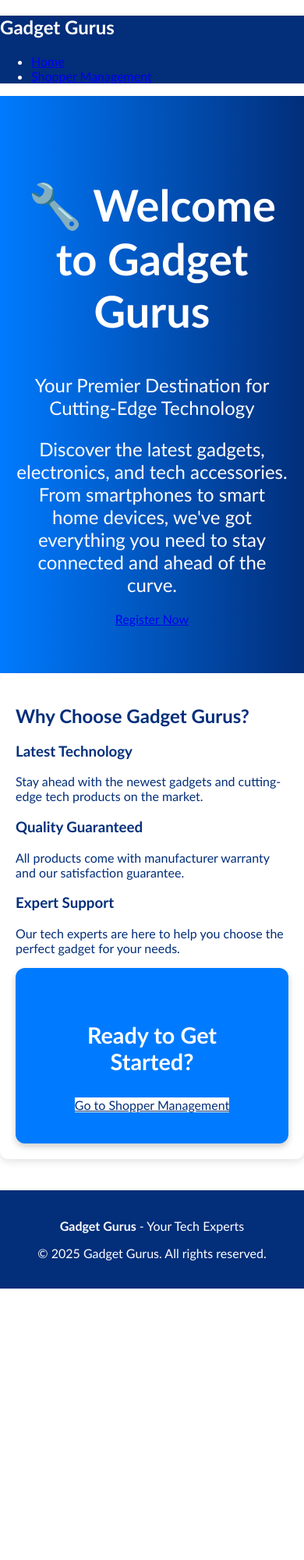
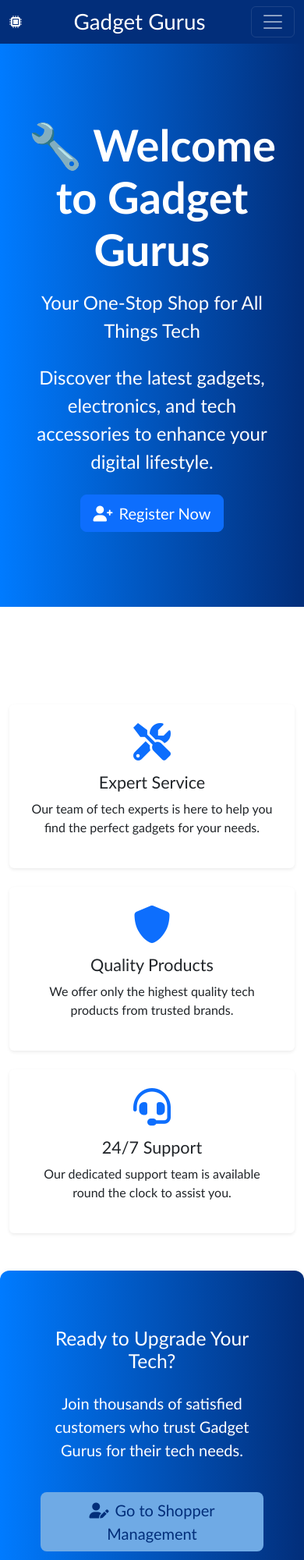
Before and after one commit to hemesvar-psu/IST256-Group-Tech-Tinkerers, a plain HTML site: page index.html in a window 390 px wide. Shown: the top 2000 px of the page at 78% size. Before the commit the page ends 1652 px from the top, so only its background shows below. Drawn offline with nearby package versions, Linux system fonts and the light colour scheme.

Commit message:
Add files via upload

```diff
--- a/index.html
+++ b/index.html
@@ -1,24 +1,31 @@
+<!-- Developed by Intizor Hoshimova -->
 <!DOCTYPE html>
 <html lang="en">
 <head>
   <meta charset="UTF-8">
   <meta name="viewport" content="width=device-width, initial-scale=1.0">
-    <title>Gadget Gurus</title>
-    <link rel="stylesheet" href="styles.css">
+  <title>Gadget Gurus - Home</title>
+  <link href="https://cdn.jsdelivr.net/npm/bootstrap@5.3.0/dist/css/bootstrap.min.css" rel="stylesheet">
+  <link rel="stylesheet" href="https://cdnjs.cloudflare.com/ajax/libs/font-awesome/6.0.0-beta3/css/all.min.css">
+  <link rel="stylesheet" href="style.css">
 </head>
 <body>
   <!-- Navigation Bar -->
   <nav class="navbar navbar-expand-lg navbar-dark bg-dark sticky-top">
     <div class="container">
-        <i class="fas fa-microchip"></i> <h1>Gadget Gurus</h1>
+      <i class="fas fa-microchip"></i>
+      <h1 class="mb-0 ms-2">Gadget Gurus</h1>
+      <button class="navbar-toggler" type="button" data-bs-toggle="collapse" data-bs-target="#navbarNav">
+        <span class="navbar-toggler-icon"></span>
+      </button>
       <div class="collapse navbar-collapse" id="navbarNav">
-            <ul class="navbar-nav mx-auto">
-                <li class="nav-item mx-3">
+        <ul class="navbar-nav ms-auto">
+          <li class="nav-item">
             <a class="nav-link active" href="index.html">
               <i class="fas fa-home"></i> Home
             </a>
           </li>
-                <li class="nav-item mx-3">
+          <li class="nav-item">
             <a class="nav-link" href="shopper-management.html">
               <i class="fas fa-user-edit"></i> Shopper Management
             </a>
@@ -29,71 +36,73 @@
   </nav>
 
   <!-- Hero Section -->
-<section class="hero-section">
-    <div class="container">
-        <h1 class="hero-title">🔧 Welcome to Gadget Gurus</h1>
-        <p class="hero-subtitle">Your Premier Destination for Cutting-Edge Technology</p>
-        <p class="hero-description">
-            Discover the latest gadgets, electronics, and tech accessories.
-            From smartphones to smart home devices, we've got everything you need
-            to stay connected and ahead of the curve.
-        </p>
+  <section class="hero-section py-5">
+    <div class="container text-center py-5">
+      <h1 class="display-4 fw-bold mb-3">🔧 Welcome to Gadget Gurus</h1>
+      <p class="lead mb-4">Your One-Stop Shop for All Things Tech</p>
+      <p class="mb-4">Discover the latest gadgets, electronics, and tech accessories to enhance your digital lifestyle.</p>
       <a href="shopper-management.html" class="btn btn-primary btn-lg">
-            <i class="fas fa-user-plus"></i> Register Now
+        <i class="fas fa-user-plus me-2"></i>Register Now
       </a>
     </div>
   </section>
 
   <!-- Features Section -->
-<section class="features-section">
+  <section class="py-5">
     <div class="container">
-        <h2 class="section-title text-center">Why Choose Gadget Gurus?</h2>
+      <h2 class="text-center mb-5">Why Choose Gadget Gurus?</h2>
       <div class="row g-4">
         <div class="col-md-4">
-                <div class="feature-card">
-                    <div class="feature-icon">
-                        <i class="fas fa-rocket"></i>
+          <div class="card h-100 border-0 shadow-sm">
+            <div class="card-body text-center p-4">
+              <i class="fas fa-tools fa-3x mb-3 text-primary"></i>
+              <h3 class="h4">Expert Service</h3>
+              <p>Our team of tech experts is here to help you find the perfect gadgets for your needs.</p>
             </div>
-                    <h3>Latest Technology</h3>
-                    <p>Stay ahead with the newest gadgets and cutting-edge tech products on the market.</p>
           </div>
         </div>
         <div class="col-md-4">
-                <div class="feature-card">
-                    <div class="feature-icon">
-                        <i class="fas fa-shield-alt"></i>
+          <div class="card h-100 border-0 shadow-sm">
+            <div class="card-body text-center p-4">
+              <i class="fas fa-shield-alt fa-3x mb-3 text-primary"></i>
+              <h3 class="h4">Quality Products</h3>
+              <p>We offer only the highest quality tech products from trusted brands.</p>
             </div>
-                    <h3>Quality Guaranteed</h3>
-                    <p>All products come with manufacturer warranty and our satisfaction guarantee.</p>
           </div>
         </div>
         <div class="col-md-4">
-                <div class="feature-card">
-                    <div class="feature-icon">
-                        <i class="fas fa-headset"></i>
-                    </div>
-                    <h3>Expert Support</h3>
-                    <p>Our tech experts are here to help you choose the perfect gadget for your needs.</p>
+          <div class="card h-100 border-0 shadow-sm">
+            <div class="card-body text-center p-4">
+              <i class="fas fa-headset fa-3x mb-3 text-primary"></i>
+              <h3 class="h4">24/7 Support</h3>
+              <p>Our dedicated support team is available round the clock to assist you.</p>
             </div>
           </div>
         </div>
-
-        <!-- Call to Action -->
-        <div class="cta-section">
-            <h3>Ready to Get Started?</h3>
-            <a href="shopper-management.html" class="btn btn-primary btn-lg">
-                <i class="fas fa-arrow-right"></i> Go to Shopper Management
-            </a>
       </div>
     </div>
   </section>
 
+  <!-- Call to Action -->
+  <section class="cta-section py-5">
+    <div class="container text-center py-4">
+      <h2 class="mb-4">Ready to Upgrade Your Tech?</h2>
+      <p class="lead mb-4">Join thousands of satisfied customers who trust Gadget Gurus for their tech needs.</p>
+      <a href="shopper-management.html" class="btn btn-primary btn-lg">
+        <i class="fas fa-user-edit me-2"></i>Go to Shopper Management
+      </a>
+    </div>
+  </section>
+
   <!-- Footer -->
-<footer class="footer">
-    <div class="container">
-        <p><i class="fas fa-microchip"></i> <strong>Gadget Gurus</strong> - Your Tech Experts</p>
-        <p>&copy; 2025 Gadget Gurus. All rights reserved.</p>
+  <footer class="footer py-4 mt-5">
+    <div class="container text-center">
+      <p class="mb-0">&copy; 2023 Gadget Gurus. All rights reserved.</p>
     </div>
   </footer>
+
+  <!-- Bootstrap JS and dependencies -->
+  <script src="https://cdn.jsdelivr.net/npm/@popperjs/core@2.11.6/dist/umd/popper.min.js"></script>
+  <script src="https://cdn.jsdelivr.net/npm/bootstrap@5.3.0/dist/js/bootstrap.min.js"></script>
 </body>
 </html>
--- /dev/null
+++ b/style.css
@@ -0,0 +1,209 @@
+/* Developed by Intizor Hoshimova */
+
+/* Color Scheme */
+:root
+{
+  --light-blue: #cce4f7;
+  --medium-blue: #007bff;
+  --dark-blue: #022e7a;
+}
+
+/* Brand Header - Shopper Management Page Only */
+body.shopper-management .brand-header
+{
+  text-align: center;
+  margin-bottom: 2rem;
+}
+
+body.shopper-management .brand-header h1
+{
+  font-size: 2.5rem;
+  margin-bottom: 0.5rem;
+  color: #333; /* Dark gray color for main heading */
+}
+
+body.shopper-management .brand-header .tagline
+{
+  font-size: 1.2rem;
+  color: #666; /* Slightly lighter gray for the tagline */
+  font-weight: 400;
+  margin-top: 0;
+}
+
+
+body
+{
+  background-color: #ffffff;
+  color: #ffffff;
+  font-family: "Calibri", sans-serif;
+  margin: 0;
+}
+
+/* Hero Section */
+.hero-section
+{
+  background: linear-gradient(to right, var(--medium-blue), var(--dark-blue));
+  color: white;
+  text-align: center;
+  padding: 60px 20px;
+}
+
+.hero-section h1
+{
+  font-size: 3.5rem;
+  font-weight: bold;
+}
+
+.hero-section p
+{
+  font-size: 1.5rem;
+  margin-bottom: 20px;
+}
+
+/* Main Layout (Navigation Bar, Call to Action, Features) */
+.main-layout
+{
+  display: grid;
+  grid-template-columns: repeat(auto-fill, minmax(250px, 1fr));
+  gap: 20px;
+  margin-top: 20px;
+  justify-content: space-between;
+  align-items: flex-start;
+  padding: 40px;
+  gap: 30px;
+}
+
+/* Navigation Bar */
+.navbar.bg-dark
+{
+  background-color: var(--dark-blue) !important;
+}
+
+.navbar-custom
+{
+  flex: 1;
+  background-color: var(--dark-blue);
+  color: white;
+  border-radius: 10px;
+  padding: 20px;
+  height: fit-content;
+}
+
+.navbar-custom ul
+{
+  list-style-type: none;
+  padding: 0;
+}
+
+.navbar-custom li
+{
+  margin: 15px 0;
+}
+
+.navbar-custom a
+{
+  color: white;
+  text-decoration: none;
+  font-weight: bold;
+}
+
+.navbar-custom a:hover
+{
+  color: var(--light-blue);
+}
+
+/* Call to Action (Center) */
+.cta-section
+{
+  flex: 2;
+  background: linear-gradient(to right, var(--medium-blue), var(--dark-blue));
+  color: #ffffff;
+  text-align: center;
+  border-radius: 12px;
+  padding: 40px;
+  box-shadow: 0 4px 8px rgba(0,0,0,0.2);
+}
+
+.cta-section h3
+{
+  font-size: 1.8rem;
+}
+
+.cta-section .btn
+{
+  background-color: #6faae5;
+  color: var(--dark-blue);
+  border: none;
+  margin-top: 15px;
+}
+
+/* Features Section (Right) */
+.features-section
+{
+  flex: 1;
+  background-color: #ffffff;
+  color: var(--dark-blue);
+  border-radius: 10px;
+  padding: 20px;
+  box-shadow: 0 4px 10px rgba(0,0,0,0.1);
+}
+
+/* Footer (Bottom Full Width) */
+.footer
+{
+  background-color: var(--dark-blue);
+  color: white;
+  text-align: center;
+  padding: 20px;
+  margin-top: 40px;
+}
+
+/* Form Card (Shopper Management Form) */
+.form-card
+{
+  background-color: rgba(111, 170, 229, 0.88);
+  border-radius: 12px;
+  padding: 30px;
+  box-shadow: 0 6px 12px rgba(0,0,0,0.15);
+  width: 100%;
+  max-width: 500px;
+  margin: 40px auto;
+}
+
+.form-header h2
+{
+  color: var(--dark-blue);
+  margin-bottom: 10px;
+}
+
+.btn-submit
+{
+  background-color: var(--medium-blue);
+  color: #ffffff;
+  border: none;
+  width: 100%;
+  padding: 10px;
+  font-weight: bold;
+  border-radius: 6px;
+}
+
+.btn-submit:hover
+{
+  background-color: var(--dark-blue);
+}
+
+.btn-reset
+{
+  background-color: #ffffff;
+  border: none;
+  width: 100%;
+  padding: 10px;
+  margin-top: 10px;
+  border-radius: 6px;
+}
+
+.required-label::after
+{
+  content: " *";
+  color: red;
+}
```
Lines whose indentation alone changed are shown as unchanged.
